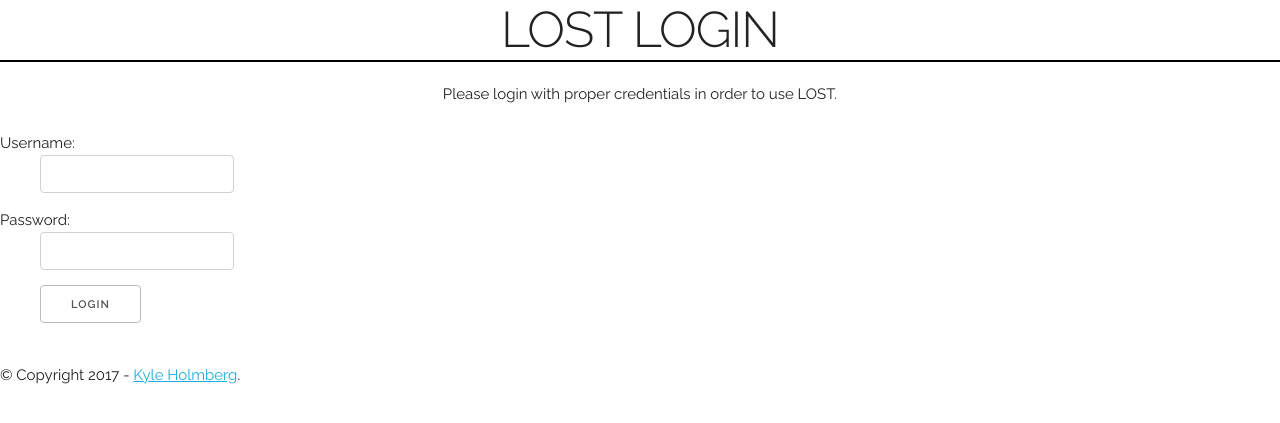
After one commit to kylemh/LOST, a Python web app: template src/templates/login.html in a window 1280 px wide. The commit adds this page. Shown: the top 423 px of the page. Run offline with Jinja, Linux system fonts and the light colour scheme; the template is opened without the code that fills it, so the values that code supplies are empty.

Commit message:
Add all initial static and template pages and finish preflight.sh
Changelog Below:
+Add all templates
+Add Skeleton CSS boilerplate
+Convert templates for Flask usage
+Convert all echo to printf
+Finish Preflight.sh
+Finalize Project Structure
+TODO: Complete the csv conversion in order to have a complete database
+TODO: Finish templates
+TODO: Test
+TODO: Style pages

```diff
--- /dev/null
+++ b/src/static/skeleton.css
@@ -0,0 +1,418 @@
+/*
+* Skeleton V2.0.4
+* Copyright 2014, Dave Gamache
+* www.getskeleton.com
+* Free to use under the MIT license.
+* http://www.opensource.org/licenses/mit-license.php
+* 12/29/2014
+*/
+
+
+/* Table of contents
+––––––––––––––––––––––––––––––––––––––––––––––––––
+- Grid
+- Base Styles
+- Typography
+- Links
+- Buttons
+- Forms
+- Lists
+- Code
+- Tables
+- Spacing
+- Utilities
+- Clearing
+- Media Queries
+*/
+
+
+/* Grid
+–––––––––––––––––––––––––––––––––––––––––––––––––– */
+.container {
+  position: relative;
+  width: 100%;
+  max-width: 960px;
+  margin: 0 auto;
+  padding: 0 20px;
+  box-sizing: border-box; }
+.column,
+.columns {
+  width: 100%;
+  float: left;
+  box-sizing: border-box; }
+
+/* For devices larger than 400px */
+@media (min-width: 400px) {
+  .container {
+    width: 85%;
+    padding: 0; }
+}
+
+/* For devices larger than 550px */
+@media (min-width: 550px) {
+  .container {
+    width: 80%; }
+  .column,
+  .columns {
+    margin-left: 4%; }
+  .column:first-child,
+  .columns:first-child {
+    margin-left: 0; }
+
+  .one.column,
+  .one.columns                    { width: 4.66666666667%; }
+  .two.columns                    { width: 13.3333333333%; }
+  .three.columns                  { width: 22%;            }
+  .four.columns                   { width: 30.6666666667%; }
+  .five.columns                   { width: 39.3333333333%; }
+  .six.columns                    { width: 48%;            }
+  .seven.columns                  { width: 56.6666666667%; }
+  .eight.columns                  { width: 65.3333333333%; }
+  .nine.columns                   { width: 74.0%;          }
+  .ten.columns                    { width: 82.6666666667%; }
+  .eleven.columns                 { width: 91.3333333333%; }
+  .twelve.columns                 { width: 100%; margin-left: 0; }
+
+  .one-third.column               { width: 30.6666666667%; }
+  .two-thirds.column              { width: 65.3333333333%; }
+
+  .one-half.column                { width: 48%; }
+
+  /* Offsets */
+  .offset-by-one.column,
+  .offset-by-one.columns          { margin-left: 8.66666666667%; }
+  .offset-by-two.column,
+  .offset-by-two.columns          { margin-left: 17.3333333333%; }
+  .offset-by-three.column,
+  .offset-by-three.columns        { margin-left: 26%;            }
+  .offset-by-four.column,
+  .offset-by-four.columns         { margin-left: 34.6666666667%; }
+  .offset-by-five.column,
+  .offset-by-five.columns         { margin-left: 43.3333333333%; }
+  .offset-by-six.column,
+  .offset-by-six.columns          { margin-left: 52%;            }
+  .offset-by-seven.column,
+  .offset-by-seven.columns        { margin-left: 60.6666666667%; }
+  .offset-by-eight.column,
+  .offset-by-eight.columns        { margin-left: 69.3333333333%; }
+  .offset-by-nine.column,
+  .offset-by-nine.columns         { margin-left: 78.0%;          }
+  .offset-by-ten.column,
+  .offset-by-ten.columns          { margin-left: 86.6666666667%; }
+  .offset-by-eleven.column,
+  .offset-by-eleven.columns       { margin-left: 95.3333333333%; }
+
+  .offset-by-one-third.column,
+  .offset-by-one-third.columns    { margin-left: 34.6666666667%; }
+  .offset-by-two-thirds.column,
+  .offset-by-two-thirds.columns   { margin-left: 69.3333333333%; }
+
+  .offset-by-one-half.column,
+  .offset-by-one-half.columns     { margin-left: 52%; }
+
+}
+
+
+/* Base Styles
+–––––––––––––––––––––––––––––––––––––––––––––––––– */
+/* NOTE
+html is set to 62.5% so that all the REM measurements throughout Skeleton
+are based on 10px sizing. So basically 1.5rem = 15px :) */
+html {
+  font-size: 62.5%; }
+body {
+  font-size: 1.5em; /* currently ems cause chrome bug misinterpreting rems on body element */
+  line-height: 1.6;
+  font-weight: 400;
+  font-family: "Raleway", "HelveticaNeue", "Helvetica Neue", Helvetica, Arial, sans-serif;
+  color: #222; }
+
+
+/* Typography
+–––––––––––––––––––––––––––––––––––––––––––––––––– */
+h1, h2, h3, h4, h5, h6 {
+  margin-top: 0;
+  margin-bottom: 2rem;
+  font-weight: 300; }
+h1 { font-size: 4.0rem; line-height: 1.2;  letter-spacing: -.1rem;}
+h2 { font-size: 3.6rem; line-height: 1.25; letter-spacing: -.1rem; }
+h3 { font-size: 3.0rem; line-height: 1.3;  letter-spacing: -.1rem; }
+h4 { font-size: 2.4rem; line-height: 1.35; letter-spacing: -.08rem; }
+h5 { font-size: 1.8rem; line-height: 1.5;  letter-spacing: -.05rem; }
+h6 { font-size: 1.5rem; line-height: 1.6;  letter-spacing: 0; }
+
+/* Larger than phablet */
+@media (min-width: 550px) {
+  h1 { font-size: 5.0rem; }
+  h2 { font-size: 4.2rem; }
+  h3 { font-size: 3.6rem; }
+  h4 { font-size: 3.0rem; }
+  h5 { font-size: 2.4rem; }
+  h6 { font-size: 1.5rem; }
+}
+
+p {
+  margin-top: 0; }
+
+
+/* Links
+–––––––––––––––––––––––––––––––––––––––––––––––––– */
+a {
+  color: #1EAEDB; }
+a:hover {
+  color: #0FA0CE; }
+
+
+/* Buttons
+–––––––––––––––––––––––––––––––––––––––––––––––––– */
+.button,
+button,
+input[type="submit"],
+input[type="reset"],
+input[type="button"] {
+  display: inline-block;
+  height: 38px;
+  padding: 0 30px;
+  color: #555;
+  text-align: center;
+  font-size: 11px;
+  font-weight: 600;
+  line-height: 38px;
+  letter-spacing: .1rem;
+  text-transform: uppercase;
+  text-decoration: none;
+  white-space: nowrap;
+  background-color: transparent;
+  border-radius: 4px;
+  border: 1px solid #bbb;
+  cursor: pointer;
+  box-sizing: border-box; }
+.button:hover,
+button:hover,
+input[type="submit"]:hover,
+input[type="reset"]:hover,
+input[type="button"]:hover,
+.button:focus,
+button:focus,
+input[type="submit"]:focus,
+input[type="reset"]:focus,
+input[type="button"]:focus {
+  color: #333;
+  border-color: #888;
+  outline: 0; }
+.button.button-primary,
+button.button-primary,
+input[type="submit"].button-primary,
+input[type="reset"].button-primary,
+input[type="button"].button-primary {
+  color: #FFF;
+  background-color: #33C3F0;
+  border-color: #33C3F0; }
+.button.button-primary:hover,
+button.button-primary:hover,
+input[type="submit"].button-primary:hover,
+input[type="reset"].button-primary:hover,
+input[type="button"].button-primary:hover,
+.button.button-primary:focus,
+button.button-primary:focus,
+input[type="submit"].button-primary:focus,
+input[type="reset"].button-primary:focus,
+input[type="button"].button-primary:focus {
+  color: #FFF;
+  background-color: #1EAEDB;
+  border-color: #1EAEDB; }
+
+
+/* Forms
+–––––––––––––––––––––––––––––––––––––––––––––––––– */
+input[type="email"],
+input[type="number"],
+input[type="search"],
+input[type="text"],
+input[type="tel"],
+input[type="url"],
+input[type="password"],
+textarea,
+select {
+  height: 38px;
+  padding: 6px 10px; /* The 6px vertically centers text on FF, ignored by Webkit */
+  background-color: #fff;
+  border: 1px solid #D1D1D1;
+  border-radius: 4px;
+  box-shadow: none;
+  box-sizing: border-box; }
+/* Removes awkward default styles on some inputs for iOS */
+input[type="email"],
+input[type="number"],
+input[type="search"],
+input[type="text"],
+input[type="tel"],
+input[type="url"],
+input[type="password"],
+textarea {
+  -webkit-appearance: none;
+     -moz-appearance: none;
+          appearance: none; }
+textarea {
+  min-height: 65px;
+  padding-top: 6px;
+  padding-bottom: 6px; }
+input[type="email"]:focus,
+input[type="number"]:focus,
+input[type="search"]:focus,
+input[type="text"]:focus,
+input[type="tel"]:focus,
+input[type="url"]:focus,
+input[type="password"]:focus,
+textarea:focus,
+select:focus {
+  border: 1px solid #33C3F0;
+  outline: 0; }
+label,
+legend {
+  display: block;
+  margin-bottom: .5rem;
+  font-weight: 600; }
+fieldset {
+  padding: 0;
+  border-width: 0; }
+input[type="checkbox"],
+input[type="radio"] {
+  display: inline; }
+label > .label-body {
+  display: inline-block;
+  margin-left: .5rem;
+  font-weight: normal; }
+
+
+/* Lists
+–––––––––––––––––––––––––––––––––––––––––––––––––– */
+ul {
+  list-style: circle inside; }
+ol {
+  list-style: decimal inside; }
+ol, ul {
+  padding-left: 0;
+  margin-top: 0; }
+ul ul,
+ul ol,
+ol ol,
+ol ul {
+  margin: 1.5rem 0 1.5rem 3rem;
+  font-size: 90%; }
+li {
+  margin-bottom: 1rem; }
+
+
+/* Code
+–––––––––––––––––––––––––––––––––––––––––––––––––– */
+code {
+  padding: .2rem .5rem;
+  margin: 0 .2rem;
+  font-size: 90%;
+  white-space: nowrap;
+  background: #F1F1F1;
+  border: 1px solid #E1E1E1;
+  border-radius: 4px; }
+pre > code {
+  display: block;
+  padding: 1rem 1.5rem;
+  white-space: pre; }
+
+
+/* Tables
+–––––––––––––––––––––––––––––––––––––––––––––––––– */
+th,
+td {
+  padding: 12px 15px;
+  text-align: left;
+  border-bottom: 1px solid #E1E1E1; }
+th:first-child,
+td:first-child {
+  padding-left: 0; }
+th:last-child,
+td:last-child {
+  padding-right: 0; }
+
+
+/* Spacing
+–––––––––––––––––––––––––––––––––––––––––––––––––– */
+button,
+.button {
+  margin-bottom: 1rem; }
+input,
+textarea,
+select,
+fieldset {
+  margin-bottom: 1.5rem; }
+pre,
+blockquote,
+dl,
+figure,
+table,
+p,
+ul,
+ol,
+form {
+  margin-bottom: 2.5rem; }
+
+
+/* Utilities
+–––––––––––––––––––––––––––––––––––––––––––––––––– */
+.u-full-width {
+  width: 100%;
+  box-sizing: border-box; }
+.u-max-full-width {
+  max-width: 100%;
+  box-sizing: border-box; }
+.u-pull-right {
+  float: right; }
+.u-pull-left {
+  float: left; }
+
+
+/* Misc
+–––––––––––––––––––––––––––––––––––––––––––––––––– */
+hr {
+  margin-top: 3rem;
+  margin-bottom: 3.5rem;
+  border-width: 0;
+  border-top: 1px solid #E1E1E1; }
+
+
+/* Clearing
+–––––––––––––––––––––––––––––––––––––––––––––––––– */
+
+/* Self Clearing Goodness */
+.container:after,
+.row:after,
+.u-cf {
+  content: "";
+  display: table;
+  clear: both; }
+
+
+/* Media Queries
+–––––––––––––––––––––––––––––––––––––––––––––––––– */
+/*
+Note: The best way to structure the use of media queries is to create the queries
+near the relevant code. For example, if you wanted to change the styles for buttons
+on small devices, paste the mobile query code up in the buttons section and style it
+there.
+*/
+
+
+/* Larger than mobile */
+@media (min-width: 400px) {}
+
+/* Larger than phablet (also point when grid becomes active) */
+@media (min-width: 550px) {}
+
+/* Larger than tablet */
+@media (min-width: 750px) {}
+
+/* Larger than desktop */
+@media (min-width: 1000px) {}
+
+/* Larger than Desktop HD */
+@media (min-width: 1200px) {}
--- a/src/static/style.css
+++ b/src/static/style.css
@@ -1 +1,17 @@
-/* Add CSS (or SCSS) here, later */
+h1,
+h2,
+h3,
+h4,
+h5,
+h6 {
+    text-align: center;
+    border-bottom: 2px black solid;
+}
+
+h1 {
+    text-transform: uppercase;
+}
+
+p {
+    text-align: center;
+}
--- /dev/null
+++ b/src/templates/layout.html
@@ -0,0 +1,30 @@
+<!DOCTYPE html>
+<html lang="en">
+<head>
+	{% block head %}
+    <meta charset="utf-8">
+    <title>{% block title %}{% endblock %} | LOST</title>
+    <meta name="Home page for OSNAP LOST Application" content="">
+    <meta name="Kyle Holmberg" content="">
+    <meta name="viewport" content="width=device-width, initial-scale=1">
+
+    <link href="//fonts.googleapis.com/css?family=Raleway:400,300,600" rel="stylesheet" type="text/css">
+
+    <link rel="stylesheet" href="{{ url_for('static', filename='style.css') }}">
+    <link rel="stylesheet" href="{{ url_for('static', filename='normalize.css') }}">
+    <link rel="stylesheet" href="{{ url_for('static', filename='skeleton.css') }}">
+
+    <link rel="icon" type="image/png" href="{{ url_for('static', filename='images/fav.ico') }}">
+	{% endblock %}
+</head>
+
+<body>
+	<div id="content">
+		{% block content %}{% endblock %}
+	</div>
+	<div id="footer">
+		{% block footer %}
+		&copy; Copyright 2017 - <a href="https://github.com/kylemh">Kyle Holmberg</a>.
+		{% endblock %}
+	</div>
+</body>
--- /dev/null
+++ b/src/templates/login.html
@@ -0,0 +1,24 @@
+{% extends "layout.html" %}
+
+{% block title %}Home{% endblock %}
+
+{% block head %}
+	{{ super() }}
+{% endblock %}
+
+{% block content %}
+	<h1>LOST LOGIN</h1>
+	<p>Please login with proper credentials in order to use LOST.</p>
+	<form action="{{ url_for('login') }}" method="POST">
+		<dl>
+			<dt>Username:</dt>
+			<dd><input type="text" name="username"></dd>
+			<dt>Password:</dt>
+			<dd><input type="password" name="password"></dd>
+			<dd><input type="submit" value="login"></dd>
+		</dl>
+	</form>
+{% endblock %}
+
+<!-- THIS VIEW APPEARS AFTER logout & application start -->
+<!-- THIS VIEW TRANSITIONS TO report_filter -->
```
Also changed, not shown: config.py (+13 -11 lines), sql/csv2psql.py (+10 -9 lines), src/__init__.py (added, +15 -0 lines), src/templates/404.html (added, +12 -0 lines), src/templates/facility_inventory.html (added, +21 -0 lines), src/templates/index.html (+11 -1 lines), src/templates/moving_inventory.html (added, +21 -0 lines), src/templates/report_filter.html (added, +21 -0 lines), src/views.py (added, +19 -0 lines), src/app.py (deleted), src/static/images/fav.ico (added), src/static/normalize.css (added), 3 other files.
